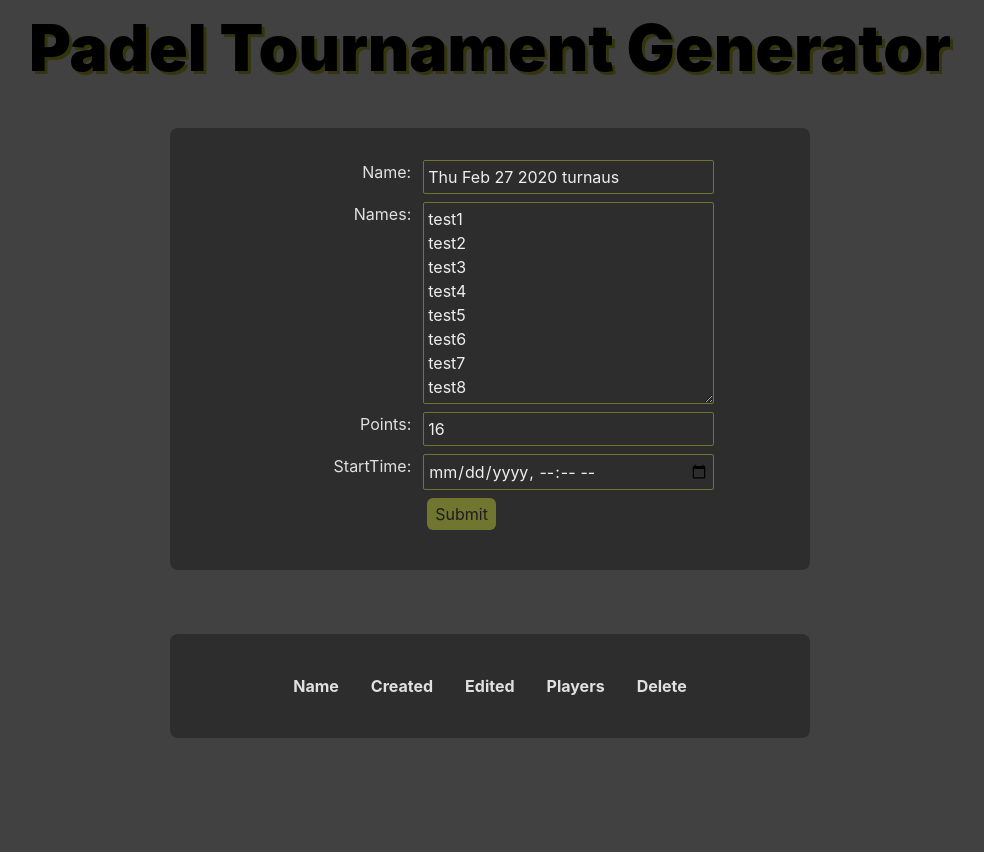
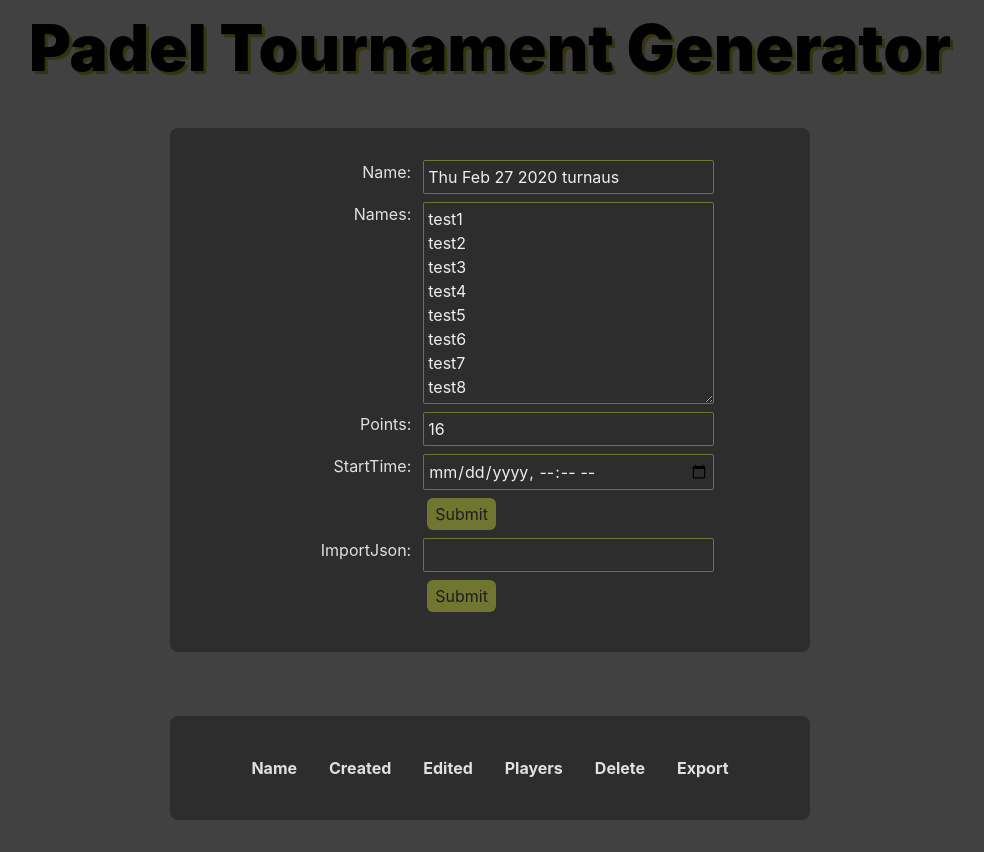
Before and after one commit to ohanhimaki/americano-tournaments, a React (Create React App) app in the folder americano-tournaments.web/: page / in a window 1280 px wide. Shown: the whole page, without its empty margins (150-1134 px from the left). Before the commit the page ends 800 px from the top, so only its background shows below. Built offline with nearby package versions, Linux system fonts and the light colour scheme.

Commit message:
Import ja export lisätty

```diff
--- a/americano-tournaments.web/src/components/ExistingTournaments.tsx
+++ b/americano-tournaments.web/src/components/ExistingTournaments.tsx
@@ -25,6 +25,12 @@ export const ExistingTournaments = ({selectTournament}: Props) => {
         setTournaments(tournaments.filter(x => x !== tournament))
         localStorageServicetmp.DeleteTournament(tournament);
     }
+    function exportTournament(tournament: tournamentState, e: React.MouseEvent<HTMLElement>) {
+        e.stopPropagation();
+        var localStorageServicetmp =new LocalStorageService();
+        navigator.clipboard.writeText(JSON.stringify(tournament));
+
+    }
 
     return (
         <div className="bg-gray-700">
@@ -39,6 +45,7 @@ export const ExistingTournaments = ({selectTournament}: Props) => {
                                 <th className="md:px-4 sm:px-2 py-2">Edited</th>
                                 <th className="md:px-4 sm:px-2 py-2">Players</th>
                                 <th className="md:px-4 sm:px-2 py-2">Delete</th>
+                                <th className="md:px-4 sm:px-2 py-2">Export</th>
                             </tr>
                             </thead>
                             <tbody>
@@ -68,6 +75,16 @@ export const ExistingTournaments = ({selectTournament}: Props) => {
                                                     </button>
                                                 </div>
                                             </td>
+                                            <td className="border  border-palayellow-300">
+                                                <div className="md:flex pb-2">
+                                                    <div className="md:w-1/3 mr-3"/>
+                                                    <button
+                                                        onClick={(e) => exportTournament(tournament, e)}
+                                                        className="bg-palayellow-300 text-gray-900 px-2 py-1 rounded-md"
+                                                    >Export
+                                                    </button>
+                                                </div>
+                                            </td>
                                         </tr>
                                     </>
                                 );
--- a/americano-tournaments.web/src/components/new-tournament/NewTournamentForm.tsx
+++ b/americano-tournaments.web/src/components/new-tournament/NewTournamentForm.tsx
@@ -28,6 +28,17 @@ test8`;
         tournamentState.createMatches(name, players);
         selectTournament(tournamentState.getInstance());
     }
+
+    function handleImportSubmit(event: any) {
+        event.preventDefault();
+        let importJson = event.target.importJson.value;
+        console.log(importJson)
+        var tournament = JSON.parse(importJson);
+        const tournamentinst = tournamentState.getInstance();
+        tournamentinst.reloadOldTournament(tournament);
+        selectTournament(tournamentinst);
+    }
+
     return(
     <div className="m-auto w-full flex flex-row flex-wrap justify-center items-start">
             <div className=" m-auto bg-gray-800 text-gray-300 rounded-lg py-8 my-8 xl:w-6/12 md:w-8/12 w-10/12">
@@ -91,6 +102,31 @@ test8`;
                         />
                     </div>
                 </form>
+                <form
+                    action=""
+                    onSubmit={handleImportSubmit}
+                    className="w-full max-w-md m-auto "
+                >
+                    <div className="md:flex pb-2">
+                        <label className="md:w-1/3 md:text-right mr-3" htmlFor="">
+                            ImportJson:
+                        </label>
+                        <input
+                            type="text"
+                            name="importJson"
+                            defaultValue={""}
+                            className="md:w-2/3 w-full bg-gray-800 border border-palayellow-300 p-1 text-gray-200 rounded-sm"
+                        />
+                    </div>
+                    <div className="md:flex pb-2">
+                        <div className="md:w-1/3 mr-3"/>
+                        <input
+                            type="submit"
+                            value="Submit"
+                            className="bg-palayellow-300 text-gray-900 px-2 py-1 rounded-md"
+                        />
+                    </div>
+                </form>
             </div>
     </div>
 )}
--- a/americano-tournaments.web/src/components/tournament/Tournament.tsx
+++ b/americano-tournaments.web/src/components/tournament/Tournament.tsx
@@ -5,6 +5,8 @@ import React, {useState} from "react";
 interface Props {
     selectTournament: Function;
 }
+
+
 export function Tournament({selectTournament}:Props) {
 
     const [highlightedPlayer, sethighlightedPlayer] = useState("");
```
